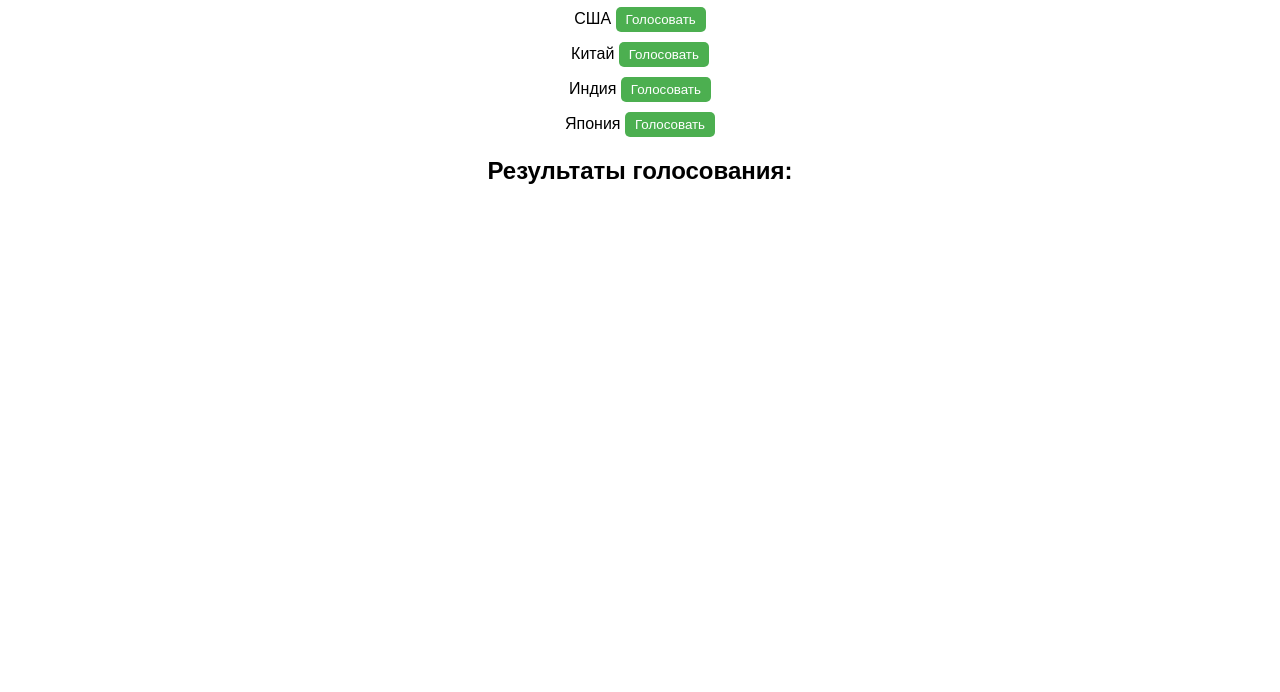
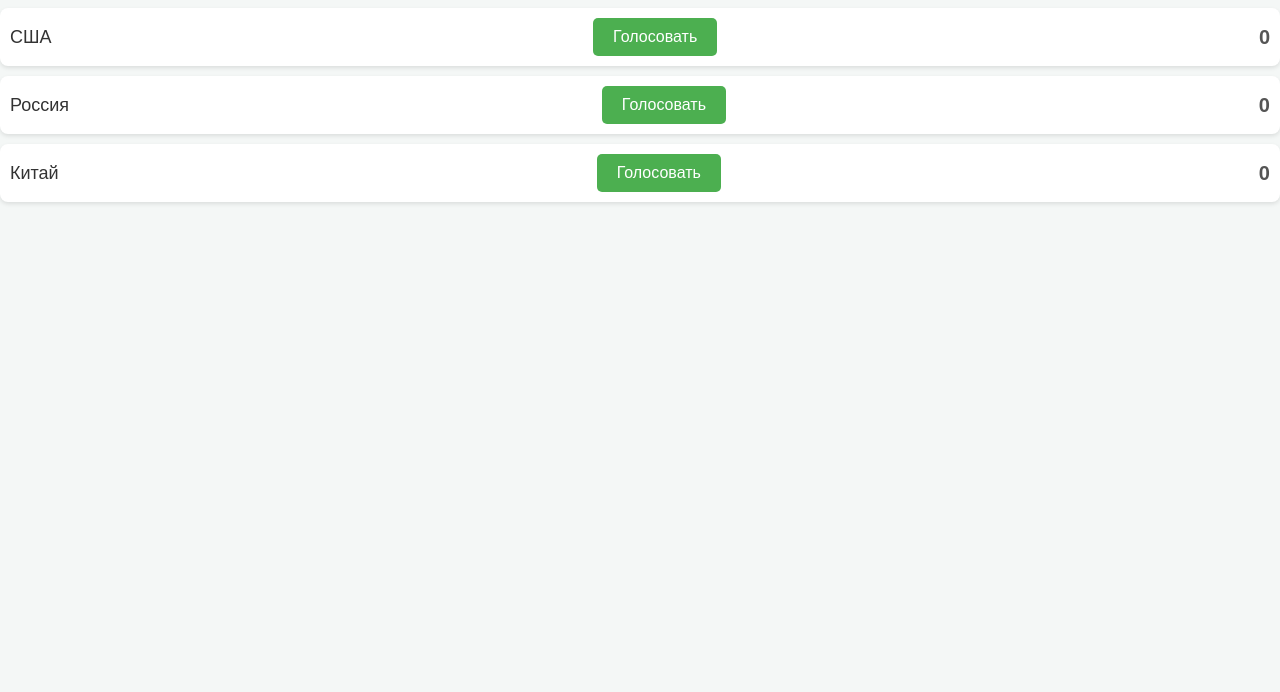
Before and after one commit to Nbvehsxtd/vote-app, a plain HTML site: page index.html in a window 1280 px wide. Shown: the part 108-800 px from the top of the page. Drawn offline with Linux system fonts and the light colour scheme.

Commit message:
Update index.html

```diff
--- a/index.html
+++ b/index.html
@@ -1,85 +1,102 @@
 <!DOCTYPE html>
-<html lang="ru">
+<html lang="en">
 <head>
   <meta charset="UTF-8">
   <meta name="viewport" content="width=device-width, initial-scale=1.0">
   <title>Голосование</title>
   <style>
+    /* Основные стили страницы */
     body {
       font-family: Arial, sans-serif;
+      background-color: #f4f7f6;
+      margin: 0;
+      padding: 0;
+      color: #333;
       text-align: center;
-            margin-top: 20px;
     }
+
+    h1 {
+      color: #4CAF50;
+      margin-top: 50px;
+      font-size: 36px;
+    }
+
     .country-list {
       list-style-type: none;
       padding: 0;
+      margin: 20px 0;
     }
-        .country-item {
+
+    .country-list li {
+      background-color: #fff;
       margin: 10px 0;
+      padding: 10px;
+      border-radius: 8px;
+      box-shadow: 0 2px 4px rgba(0, 0, 0, 0.1);
+      display: flex;
+      justify-content: space-between;
+      align-items: center;
+      font-size: 18px;
+      transition: transform 0.2s;
     }
-        button {
-            padding: 5px 10px;
-            cursor: pointer;
+
+    .country-list li:hover {
+      transform: scale(1.05);
+    }
+
+    .vote-button {
       background-color: #4CAF50;
       color: white;
       border: none;
+      padding: 10px 20px;
+      font-size: 16px;
+      cursor: pointer;
       border-radius: 5px;
+      transition: background-color 0.3s;
     }
-        button:hover {
+
+    .vote-button:hover {
       background-color: #45a049;
+    }
+
+    .vote-count {
+      font-size: 20px;
+      font-weight: bold;
+      color: #555;
     }
   </style>
 </head>
 <body>
-    <h1>Голосование по странам</h1>
-    <ul class="country-list" id="countryList">
-        <li class="country-item">
+  <h1>Голосование за страны</h1>
+  <ul class="country-list">
+    <li>
+      <span>США</span>
+      <button class="vote-button" onclick="vote('США')">Голосовать</button>
+      <span id="vote-count-usa" class="vote-count">0</span>
+    </li>
+    <li>
       <span>Россия</span>
-            <button onclick="vote('Россия')">Голосовать</button>
+      <button class="vote-button" onclick="vote('Россия')">Голосовать</button>
+      <span id="vote-count-russia" class="vote-count">0</span>
     </li>
-        <li class="country-item">
-            <span>США</span>
-            <button onclick="vote('США')">Голосовать</button>
+    <li>
+      <span>Китай</span>
+      <button class="vote-button" onclick="vote('Китай')">Голосовать</button>
+      <span id="vote-count-china" class="vote-count">0</span>
     </li>
-        <li class="country-item">
-            <span>Китай</span>
-            <button onclick="vote('Китай')">Голосовать</button>
-        </li>
-        <li class="country-item">
-            <span>Индия</span>
-            <button onclick="vote('Индия')">Голосовать</button>
-        </li>
-        <li class="country-item">
-            <span>Япония</span>
-            <button onclick="vote('Япония')">Голосовать</button>
-        </li>
+    <!-- Добавь больше стран по своему усмотрению -->
   </ul>
-
-    <h2>Результаты голосования:</h2>
-    <ul id="results"></ul>
 
   <script>
     let votes = {
-            "Россия": 0,
-            "США": 0,
-            "Китай": 0,
-            "Индия": 0,
-            "Япония": 0
+      'США': 0,
+      'Россия': 0,
+      'Китай': 0
     };
 
     function vote(country) {
       votes[country]++;
-            displayResults();
-        }
-
-        function displayResults() {
-            const resultsElement = document.getElementById('results');
-            resultsElement.innerHTML = '';
-            for (const country in votes) {
-                const li = document.createElement('li');
-                li.textContent = `${country}: ${votes[country]} голосов`;
-                resultsElement.appendChild(li);
-            }
+      document.getElementById('vote-count-' + country.toLowerCase()).textContent = votes[country];
     }
   </script>
 </body>
```
Lines whose indentation alone changed are shown as unchanged.
